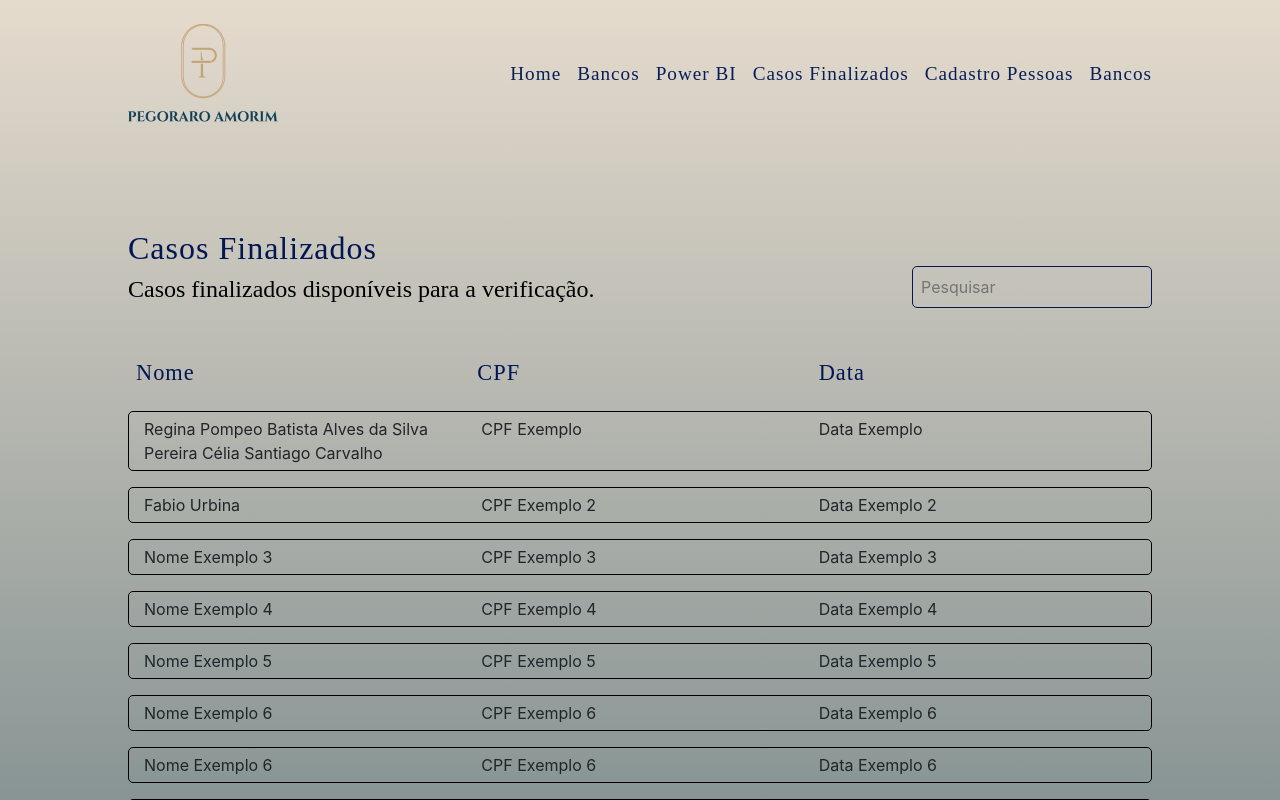
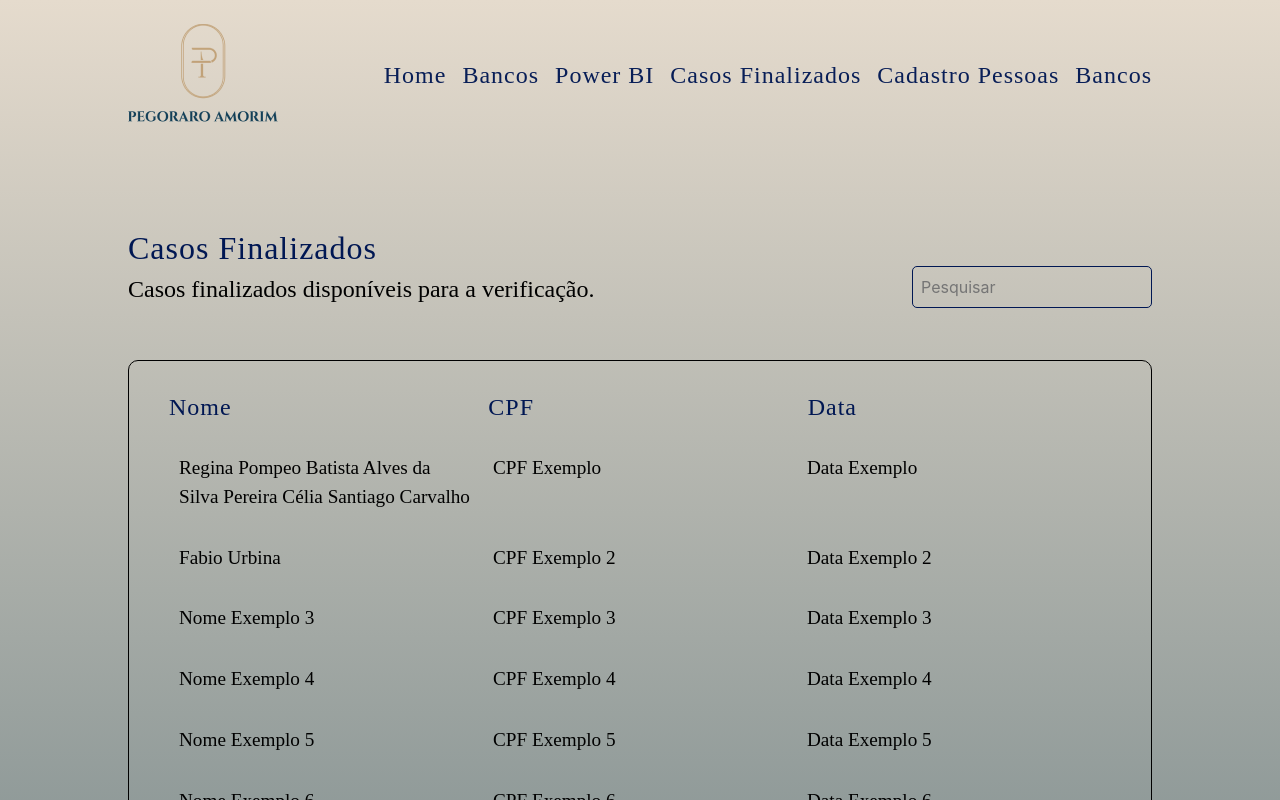
Before and after one commit to ReginaPompeo/Front-End-SRPA, a React (Create React App) app in the folder srpa-application/: page /casosfinalizados in a window 1280 px wide. Shown: the top 800 px of the page. Built offline with nearby package versions, Linux system fonts and the light colour scheme.

Commit message:
feat: I add a GET on the bank pages

```diff
--- a/srpa-application/src/components/Bancos/Bancos.jsx
+++ b/srpa-application/src/components/Bancos/Bancos.jsx
@@ -1,37 +1,58 @@
-import React, { useState } from "react";
+import React, { useState, useEffect } from "react";
 import styled from "styled-components";
 import axios from 'axios';
 
 const InserirBancos = () => {
   // Estado local para armazenar os valores dos campos
- const [codigoBanco, setCodigoBanco] = useState("");
+  const [codigoBanco, setCodigoBanco] = useState("");
   const [nomeBanco, setNomeBanco] = useState("");
+  const [bancos, setBancos] = useState([]);
+  const [loading, setLoading] = useState(true);
   const [isSubmitting, setIsSubmitting] = useState(false);
   const [responseMessage, setResponseMessage] = useState("");
 
-  const handleSubmit = (e) => {
+
+   // Função para buscar os bancos da API
+   const fetchBancos = async () => {
+    try {
+      const response = await axios.get("http://localhost:8080/banco/listarBancos");
+      console.log("Dados recebidos:", response.data);
+      setBancos(response.data);
+      setLoading(false);
+    } catch (error) {
+      console.error("Erro ao buscar bancos:", error);
+      setLoading(false);
+    }
+  };
+
+  // Hook useEffect para buscar os bancos quando o componente montar
+  useEffect(() => {
+    fetchBancos();
+  }, []); // O segundo parâmetro vazio [] garante que useEffect seja executado apenas uma vez
+
+  // Função para lidar com o envio do formulário
+  const handleSubmit = async (e) => {
     e.preventDefault();
+    setIsSubmitting(true);
 
-    fetch("http://localhost:8080/banco/criarBanco", { // Altere a URL para apontar para o endpoint correto no backend
-      method: "POST",
-      headers: {
-        "Content-Type": "application/json",
-      },
-      body: JSON.stringify({ codigoBanco, nomeBanco }),
-      mode: "no-cors",
-    })
-      .then((response) => {
-        if (!response.ok) {
-          throw new Error("Erro ao enviar dados para o servidor");
-        }
-        return response.json();
-      })
-      .then((data) => {
-        console.log("Resposta do servidor:", data);
-        // Aqui você pode lidar com a resposta do servidor conforme necessário
-      })
-      .catch((error) => console.error("Erro:", error));
+    try {
+      const response = await axios.post("http://localhost:8080/banco/criarBanco", {
+        codigoBanco,
+        nomeBanco,
+      });
+      console.log("Resposta do servidor:", response.data);
+      setResponseMessage("Banco inserido com sucesso!");
+
+      // Após inserir o banco com sucesso, buscar novamente a lista atualizada
+      fetchBancos();
+    } catch (error) {
+      console.error("Erro ao inserir banco:", error);
+      setResponseMessage("Erro ao inserir banco. Verifique o console para mais detalhes.");
+    } finally {
+      setIsSubmitting(false);
+    }
   };
+
   return (
     <StyledContainer id="bancos">
       <StyledText>
@@ -68,6 +89,29 @@ const InserirBancos = () => {
         </StyledButton>
         {responseMessage && <ResponseMessage>{responseMessage}</ResponseMessage>}
       </Form>
+      <ListBank>
+        <TitleList>
+          <h2>Lista de Bancos</h2>
+        </TitleList>
+        <Board>
+          <StyledTextTitle>
+            <h3>Código do Banco</h3>
+            <h3>Nome do Banco</h3>
+          </StyledTextTitle>
+          <StyledFields>
+            {loading ? (
+              <p>Carregando...</p>
+            ) : (
+              bancos.map((banco) => (
+                <FieldsRow key={banco.id}>
+                  <FieldsCPF>{banco.id}</FieldsCPF>
+                  <FieldsName>{banco.nome}</FieldsName>
+                </FieldsRow>
+              ))
+            )}
+          </StyledFields>
+        </Board>
+      </ListBank>
     </StyledContainer>
   );
 };
@@ -176,4 +220,75 @@ const StyledButton = styled(Button)`
   color: #F5F5F5;
 `;
 const ResponseMessage = styled.p`
-  margin-top: 1rem`;
+  margin-top: 1rem
+`;
+
+const ListBank = styled.div`
+  flex-direction: column;
+  margin-top: 10rem;
+  display: flex;
+  justify-content: space-between;
+  text-align: left;
+  cursor: pointer;
+  ul {
+    list-style-type: none;
+    padding: 0;
+    width: auto;
+  }
+`;
+
+const TitleList = styled.div`
+  margin-bottom: 2rem;
+  h2 {
+    font-size: 2rem;
+    font-family: "Lora", serif;
+    letter-spacing: 1px;
+    color: #001753;
+  }
+`;
+
+const Board = styled.div`
+  border: 1px solid #000000;
+  padding: 2rem;
+  border-radius: 10px;
+`;
+
+const StyledTextTitle = styled.div`
+  display: flex;
+  justify-content: space-between;
+  text-align: left;
+  margin-bottom: 1rem;
+  h3 {
+    flex: 1;
+    padding-left: 0.5rem;
+    font-size: 1.5rem;
+    font-family: "Lora", serif;
+    font-weight: bold;
+    letter-spacing: 1px;
+    color: #001753;
+  }
+`;
+
+const StyledFields = styled.div`
+  display: flex;
+  flex-direction: column;
+  gap: 1rem;
+`;
+
+const FieldsRow = styled.div`
+  display: flex;
+  justify-content: space-between;
+  text-align: left;
+  padding: 8px;
+  cursor: pointer;
+`;
+
+const FieldsName = styled.div`
+  flex: 1;
+  padding: 0 10px;
+`;
+
+const FieldsCPF = styled.div`
+  flex: 1;
+  padding: 0 10px;
+`;
--- a/srpa-application/src/components/Banner/Header.jsx
+++ b/srpa-application/src/components/Banner/Header.jsx
@@ -122,7 +122,7 @@ const Nav = styled.div`
   }
   span {
     margin-left: 1rem;
-    font-size: 1.2rem;
+    font-size: 1.5rem;
     font-family: "Lora", serif;
     font-optical-sizing: auto;
     font-style: normal;
--- a/srpa-application/src/components/CadastroPessoa/CadastroPessoa.jsx
+++ b/srpa-application/src/components/CadastroPessoa/CadastroPessoa.jsx
@@ -63,6 +63,7 @@ const InserirPoupador = () => {
   const [conta_terceiro, setConta_terceiro] = useState("");
   const [grau_titularidade_terceiro, setGrau_titularidade_terceiro] = useState("");
   const [showNewFieldsTerceiros, setShowNewFieldsTerceiros] = useState("");
+  const [responseMessage, setResponseMessage] = useState('');
 
   const handleChange = (e) => {
     setConta(e.target.value);
@@ -119,6 +120,25 @@ const handleSelectTipoContaChange = (e) => {
   setShowNewFieldsTerceiros(value === "Conta de terceiros")
 };
 
+const handleSubmit = (e) => {
+    e.preventDefault();};
+
+
+  // Função para lidar com o envio do formulário de cadastro de titular
+  const handleSubmitTitular = (e) => {
+    e.preventDefault();
+    console.log('Dados do titular enviados:', {
+      nome_titular,
+      cpf_titular,
+      agencia_titular,
+      conta_titular,
+      grau_titularidade_titular
+    });
+
+    // Exibir mensagem de sucesso
+    setResponseMessage('Titular cadastrado com sucesso!');
+  };
+
   // Gerar opções de 1 a 1000
   const generateOptions = () => {
     const options = [];
@@ -128,26 +148,6 @@ const handleSelectTipoContaChange = (e) => {
     return options;
   };
 
-  // Função para lidar com o envio do formulário de cadastro de titular
-  const handleSubmitTitular = (e) => {
-    e.preventDefault();
-    // Aqui você pode adicionar lógica para enviar os dados do titular
-    // Exemplo: enviar para um servidor, salvar localmente, etc.
-    console.log('Dados do titular enviados:', {
-      nome_titular,
-      cpf_titular,
-      agencia_titular,
-      conta_titular,
-      grau_titularidade_titular
-    });
-
-    // Limpar os campos após o envio
-    setNome_titular('');
-    setCpf_titular('');
-    setAgencia_titular('');
-    setConta_titular('');
-    setGrau_titularidade_titular('');
-  };
 
 const handlePorcentagemChange = (e) => {
   const value = e.target.value;
@@ -165,116 +165,6 @@ const calcularValorHerdeiro = () => {
 useEffect(() => {
   setValorHerdeiro(calcularValorHerdeiro());
 }, [val_indice, porcentagem]);
-
-  const handleSubmit = (e) => {
-    e.preventDefault();
-
-    fetch("http://localhost:8080/banco/criar", { // Altere a URL para apontar para o endpoint correto no backend
-      method: "POST",
-      headers: {
-        "Content-Type": "application/json",
-      },
-      body: JSON.stringify({ id_usuario }),
-    })
-      .then((response) => {
-        if (!response.ok) {
-          throw new Error("Erro ao enviar dados para o servidor");
-        }
-        return response.json();
-      })
-      .then((data) => {
-        console.log("Resposta do servidor:", data);
-        // Aqui você pode lidar com a resposta do servidor conforme necessário
-      })
-      .catch((error) => console.error("Erro:", error));
-  };
-  // Exemplo de função para cadastrar um titular
-function cadastrarTitular() {
-  // Supondo que showAditoonalFieldType e showAditionalFields são arrays com os nomes dos campos desejados
-  const showAditoonalFieldType = ['campo1', 'campo2', 'campo3']; // Substitua pelos campos reais
-  const showAditionalFields = ['campo4', 'campo5', 'campo6']; // Substitua pelos campos reais
-
-  // Selecionando os elementos do formulário
-  const form = document.getElementById('formularioTitular');
-  const formData = new FormData(form);
-
-  // Criando um objeto para armazenar os dados filtrados
-  let filteredData = {};
-
-  // Adicionando os campos de showAditoonalFieldType ao objeto filteredData
-  showAditoonalFieldType.forEach(field => {
-      if (formData.has(field)) {
-          filteredData[field] = formData.get(field);
-      }
-  });
-
-  // Adicionando os campos de showAditionalFields ao objeto filteredData
-  showAditionalFields.forEach(field => {
-      if (formData.has(field)) {
-          filteredData[field] = formData.get(field);
-      }
-  });
-
-  // Enviando os dados filtrados para o servidor
-  fetch('/endpoint-titular', {
-      method: 'POST',
-      headers: {
-          'Content-Type': 'application/json'
-      },
-      body: JSON.stringify(filteredData)
-  })
-  .then(response => response.json())
-  .then(data => {
-      console.log('Sucesso:', data);
-  })
-  .catch((error) => {
-      console.error('Erro:', error);
-  });
-}
-
-// Exemplo de função para cadastrar um terceiro
-function cadastrarTerceiro() {
-  // Supondo que showAditoonalFieldType e showAditionalFields são arrays com os nomes dos campos desejados
-  const showAditoonalFieldType = ['campo7', 'campo8', 'campo9']; // Substitua pelos campos reais
-  const showAditionalFields = ['campo10', 'campo11', 'campo12']; // Substitua pelos campos reais
-
-  // Selecionando os elementos do formulário
-  const form = document.getElementById('formularioTerceiro');
-  const formData = new FormData(form);
-
-  // Criando um objeto para armazenar os dados filtrados
-  let filteredData = {};
-
-  // Adicionando os campos de showAditoonalFieldType ao objeto filteredData
-  showAditoonalFieldType.forEach(field => {
-      if (formData.has(field)) {
-          filteredData[field] = formData.get(field);
-      }
-  });
-
-  // Adicionando os campos de showAditionalFields ao objeto filteredData
-  showAditionalFields.forEach(field => {
-      if (formData.has(field)) {
-          filteredData[field] = formData.get(field);
-      }
-  });
-
-  // Enviando os dados filtrados para o servidor
-  fetch('/endpoint-terceiro', {
-      method: 'POST',
-      headers: {
-          'Content-Type': 'application/json'
-      },
-      body: JSON.stringify(filteredData)
-  })
-  .then(response => response.json())
-  .then(data => {
-      console.log('Sucesso:', data);
-  })
-  .catch((error) => {
-      console.error('Erro:', error);
-  });
-}
 
   return (
     <StyledContainer id="cadastro_pessoa">
@@ -536,59 +426,71 @@ function cadastrarTerceiro() {
     </FormGroup>
     {showNewFieldsType && (
         <AdditionalFieldsType>
+          <Form onSubmit={handleSubmitTitular}>
             <FormAdditionalType>
               <FormGroup>
-            <StyledLabel htmlFor="inputShort">Nome do Titular</StyledLabel>
+                <StyledLabel htmlFor="inputNomeTitular">Nome do Titular</StyledLabel>
                 <Input
                   type="text"
                   id="inputNomeTitular"
                   placeholder="Nome do Titular"
+                  value={nome_titular}
+                  onChange={(e) => setNome_titular(e.target.value)}
+                  required
                 />
               </FormGroup>
               <FormGroup>
-            <StyledLabel htmlFor="inputShort">CPF do Titular</StyledLabel>
+                <StyledLabel htmlFor="inputCpfTitular">CPF do Titular</StyledLabel>
                 <Input
                   type="text"
                   id="inputCpfTitular"
                   placeholder="CPF do Titular"
+                  value={cpf_titular}
+                  onChange={(e) => setCpf_titular(e.target.value)}
+                  required
                 />
               </FormGroup>
               <FormGroup>
-            <StyledLabel htmlFor="inputShort">Agência do Titular
-            </StyledLabel>
+                <StyledLabel htmlFor="inputAgenciaTitular">Agência do Titular</StyledLabel>
                 <Input
                   type="text"
                   id="inputAgenciaTitular"
                   placeholder="Agência do Titular"
+                  value={agencia_titular}
+                  onChange={(e) => setAgencia_titular(e.target.value)}
+                  required
                 />
               </FormGroup>
               <FormGroup>
-            <StyledLabel htmlFor="inputShort">Conta do Titular</StyledLabel>
+                <StyledLabel htmlFor="inputContaTitular">Conta do Titular</StyledLabel>
                 <Input
                   type="text"
                   id="inputContaTitular"
                   placeholder="Conta do Titular"
+                  value={conta_titular}
+                  onChange={(e) => setConta_titular(e.target.value)}
+                  required
                 />
               </FormGroup>
               <FormGroup>
-              <StyledLabel htmlFor="inputShort">Grau de Titularidade</StyledLabel>
+                <StyledLabel htmlFor="inputGrauTitul">Grau de Titularidade</StyledLabel>
                 <Select
                   id="inputGrauTitul"
-                className="custom-select"
                   value={grau_titularidade_titular}
                   onChange={(e) => setGrau_titularidade_titular(e.target.value)}
                   required
                 >
-                <option value="" disabled>Selecione o grau de titularidade</option>
+                  <option value="" disabled>
+                    Selecione o grau de titularidade
+                  </option>
                   {generateOptions()}
                 </Select>
               </FormGroup>
+            </FormAdditionalType>
             <FormButtonTitular>
-          <Form onSubmit={handleSubmitTitular}>
               <StyledButton type="submit">Cadastrar Titular</StyledButton>
+            </FormButtonTitular>
           </Form>
-          </FormButtonTitular>
-          </FormAdditionalType>
         </AdditionalFieldsType>
       )}
           {showNewFieldsTerceiros  &&
--- a/srpa-application/src/components/CasosFinalizados/CasosFinalizados.jsx
+++ b/srpa-application/src/components/CasosFinalizados/CasosFinalizados.jsx
@@ -77,7 +77,8 @@ const CasosFinalizados = () => {
           />
         </SearchGroup>
       </SearchContainer>
-        <StyledTextTitle>
+      <BorderContainer>
+      <StyledTextTitle>
           <h3>Nome</h3>
           <h3>CPF</h3>
           <h3>Data</h3>
@@ -106,6 +107,7 @@ const CasosFinalizados = () => {
           activeClassName={"active"}
         />
       </PaginationContainer>
+      </BorderContainer>
     </StyledContainer>
   );
 };
@@ -121,7 +123,11 @@ const Container = styled.div`
   padding-top: 5rem;
   padding-bottom: 10rem;
 `;
-
+const BorderContainer = styled.div`
+  border: 1px solid #000000;
+  padding: 2rem;
+  border-radius: 10px;
+`;
 const Text = styled.div`
   text-align: left;
   margin-bottom: 2rem;
@@ -153,10 +159,9 @@ const FieldsRow = styled.div`
   display: flex;
   justify-content: space-between;
   text-align: left;
-  border: 1px solid #000000;
-  padding: 5px;
-  border-radius: 5px;
+  padding: 8px;
   cursor: pointer;
+
 `;
 
 const FieldsName = styled.div`
@@ -189,7 +194,7 @@ const StyledTextTitle = styled(Text)`
   h3 {
     flex: 1;
     padding-left: 0.5rem;
-    font-size: 1.4rem;
+    font-size: 1.5rem;
     font-family: "Lora", serif;
     font-optical-sizing: auto;
     font-style: bold;
@@ -198,12 +203,19 @@ const StyledTextTitle = styled(Text)`
   }
 `;
 
-const StyledFields = styled(Fields)``;
+const StyledFields = styled(Fields)`
+    font-size: 1.2rem;
+    font-weight: 500;
+    font-family: "Lora", serif;
+    font-optical-sizing: auto;
+    font-style: normal;
+    color: #000000;
+`;
 
 const PaginationContainer = styled.div`
   display: flex;
   justify-content: flex-end;
-  margin-top: 2rem;
+  margin-top: 5rem;
   .pagination {
     display: flex;
     list-style: none;
```
Lines whose indentation alone changed are shown as unchanged.
